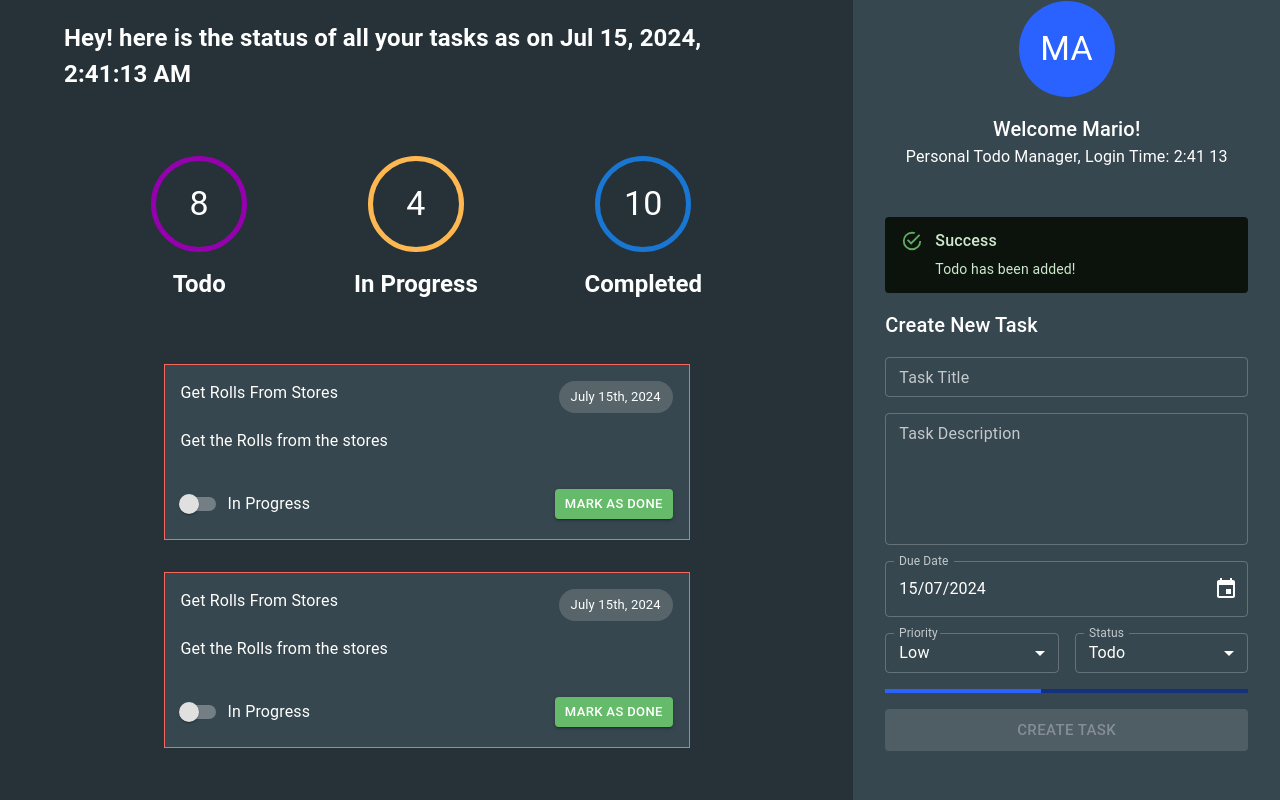
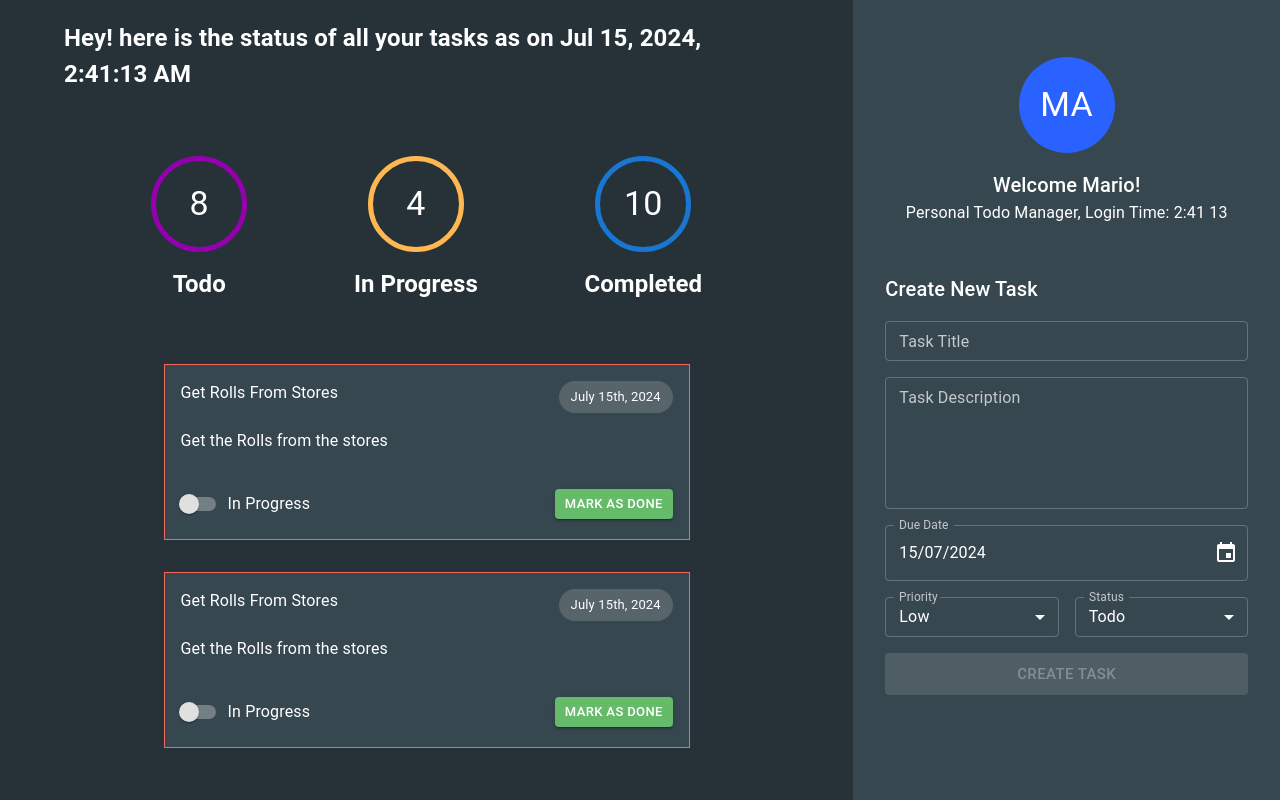
Before and after one commit to chandanch/personal-todos-webapp, a React (Create React App) app: page / in a window 1280 px wide. Built offline with nearby package versions, Linux system fonts and the light colour scheme.

Commit message:
bind mutation state to progress bar and alert

```diff
--- a/src/components/createTaskForm/createTaskForm.tsx
+++ b/src/components/createTaskForm/createTaskForm.tsx
@@ -134,6 +134,7 @@ const CreateTaskForm: FC = (): ReactElement => {
             px={4}
             my={6}
         >
+            {createTaskMutation.isSuccess && (
                 <Alert
                     severity="success"
                     sx={{ width: '100%', marginBottom: '16px' }}
@@ -141,6 +142,7 @@ const CreateTaskForm: FC = (): ReactElement => {
                     <AlertTitle>Success</AlertTitle>
                     Todo has been added!
                 </Alert>
+            )}
             <Typography mb={2} component="h2" variant="h6">
                 Create New Task
             </Typography>
@@ -164,7 +166,7 @@ const CreateTaskForm: FC = (): ReactElement => {
                         onChange={onStatusChange}
                     />
                 </Stack>
-                <LinearProgress />
+                {createTaskMutation.isPending && <LinearProgress />}
                 <Button
                     variant="contained"
                     size="large"
```
Lines whose indentation alone changed are shown as unchanged.
